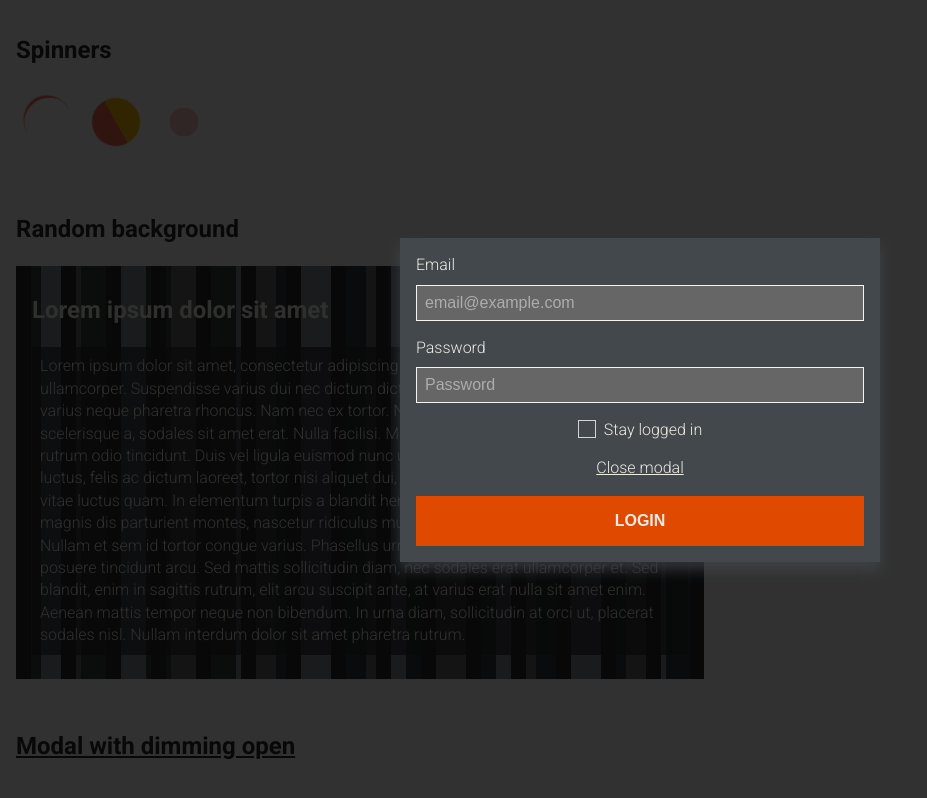
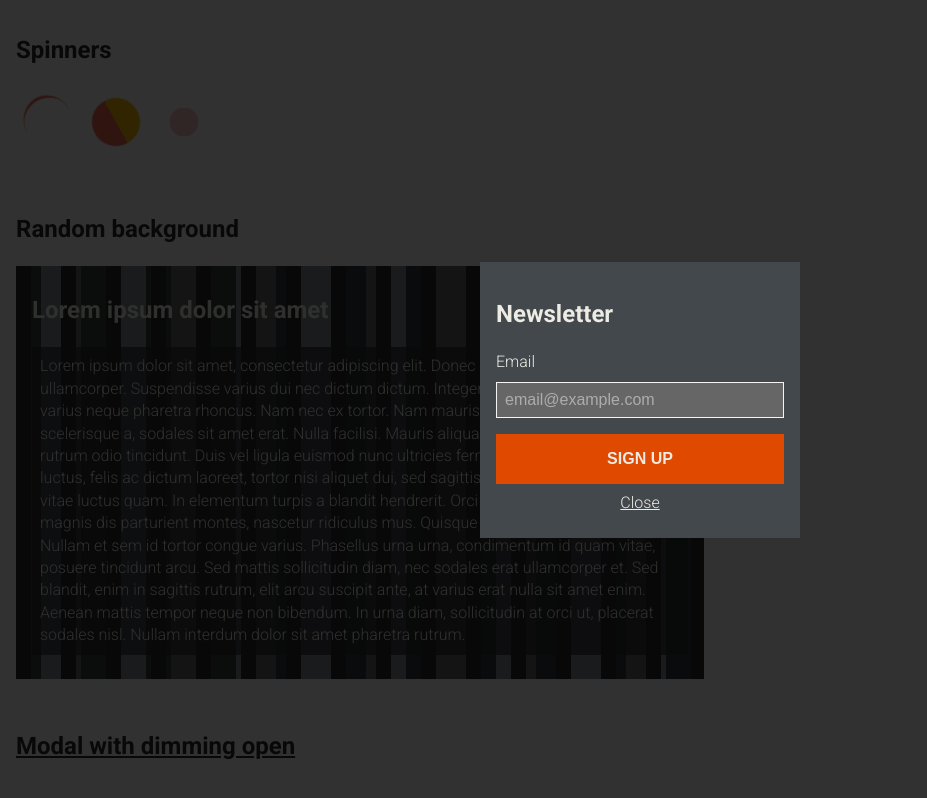
Before and after one commit to TimoVerkroost/minor-css-to-the-rescue, a website: page srv/pattern-library/styleguide.html in a window 1280 px wide. Both pictures are taken after a click on the link "Modal with dimming open". Shown: the part 4280-5078 px from the top of the page, without its empty margins (0-927 px from the left). Drawn offline with Linux system fonts and the light colour scheme.

Commit message:
Update modal

```diff
--- a/srv/pattern-library/components/modal.html
+++ b/srv/pattern-library/components/modal.html
@@ -1,21 +1,13 @@
 <h2><a href="#modal-dimming">Modal with dimming open</a></h2>
 <section id="modal-dimming">
-    <section class="login">
-        <form action="#main-content" method="POST" class="validate-form">
-
+    <div class="inner">
+        <form action="/" method="post" class="validate-form">
+            <h2>Newsletter</h2>
             <label for="field-email">Email</label>
             <input type="email" id="field-email" name="field-email" autocomplete="email" required autofocus placeholder="email@example.com">
 
-            <label for="field-password">Password</label>
-            <input type="password" id="field-password" name="field-password" required placeholder="Password">
-
-            <input type="checkbox" id="field-stay-logged-in" name="field-stay-logged-in" value="stay-logged-in">
-            <label for="field-stay-logged-in">Stay logged in</label>
-
-            <a href="#main-content">Close modal</a>
-
-            <button type="submit">Login</button>
-
+            <button type="submit">Sign up</button>
+            <a href="#main-content">Close</a>
         </form>
-    </section>
+    </div>
 </section>
--- a/srv/pattern-library/styles.css
+++ b/srv/pattern-library/styles.css
@@ -796,8 +796,10 @@ nav.step-indicator ol > li > a {
     background-color: rgba(0,0,0,.8);
 }
 
-#modal-dimming:target > * {
+#modal-dimming:target > .inner {
     margin: 0 auto;
+    max-width: 20em;
+    background-color: rgb(67, 72, 76);
 }
 
 .loader {
```
